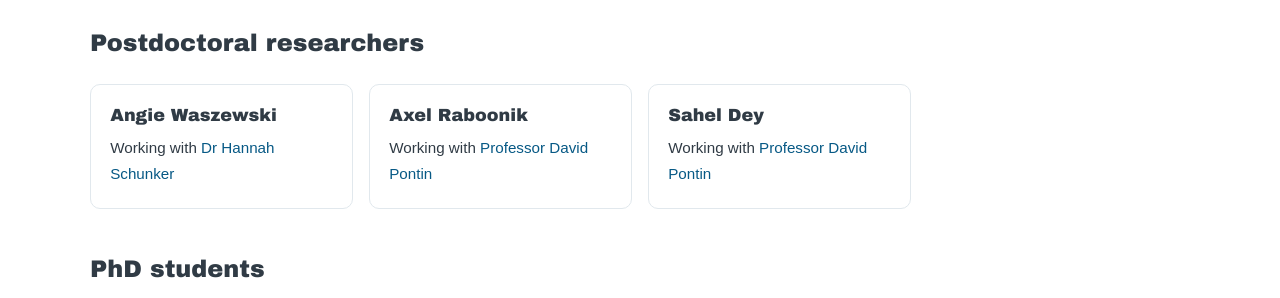
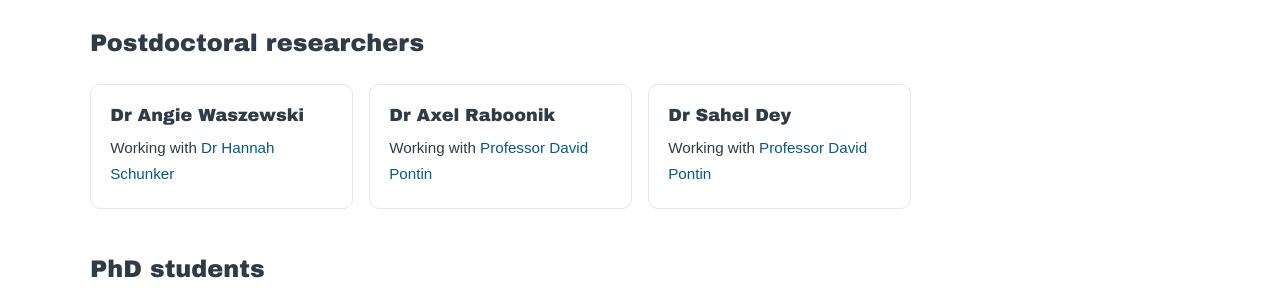
Before and after one commit to NewyPhysics/unofficial_homepage, a Jekyll site: the page built from pages/team.html, in a window 1280 px wide and 1333 px high. Shown: the part 317-615 px from the top of the window. Built offline with Jekyll 4.4.1, drawn with Linux system fonts in a browser that asks for light colours.

Commit message:
Add Dr to postdocs
Co-Authored-By: Claude Opus 5.5 <noreply@anthropic.com>
Claude-Session: https://claude.ai/code/session_01LYcBCLwvG5rvH6dJMd99nN

```diff
--- a/_data/team.yml
+++ b/_data/team.yml
@@ -11,17 +11,17 @@
 #
 # When someone finishes, change status to past and they move to Alumni automatically.
 
-- name: "Angie Waszewski"
+- name: "Dr Angie Waszewski"
   role: postdoc
   status: current
   supervisors: [schunker-hannah]
 
-- name: "Sahel Dey"
+- name: "Dr Sahel Dey"
   role: postdoc
   status: current
   supervisors: [pontin-david]
 
-- name: "Axel Raboonik"
+- name: "Dr Axel Raboonik"
   role: postdoc
   status: current
   supervisors: [pontin-david]
```
